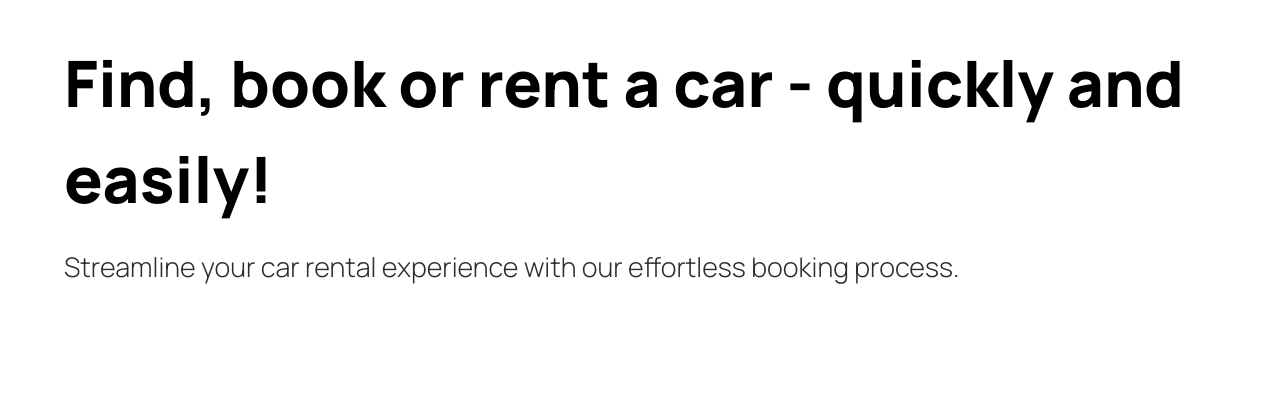
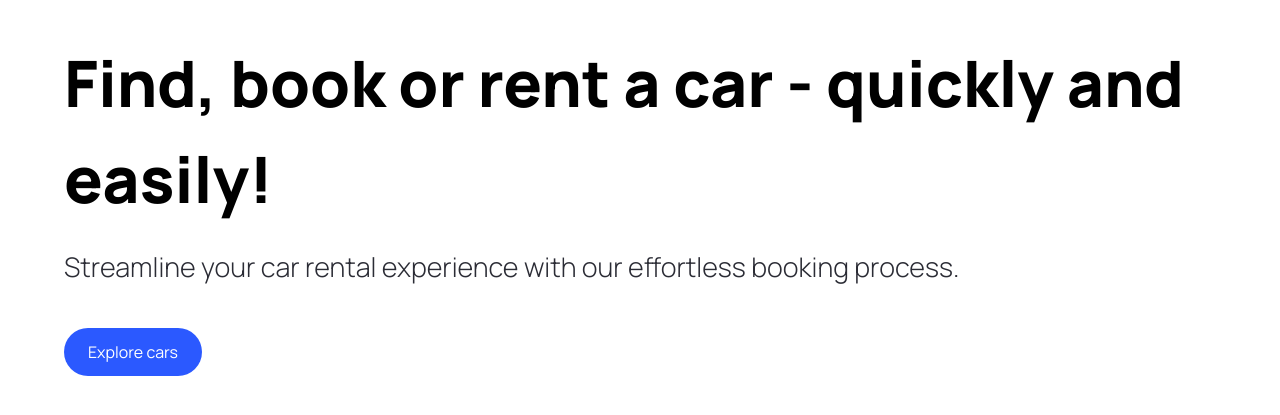
Before and after one commit to shubhanshu-02/Auto-rental-platform, a Next.js app: page / in a window 1280 px wide. Shown: the part 109-524 px from the top of the page. Built offline with nearby package versions, Linux system fonts and the light colour scheme.

Commit message:
useable frontend made

```diff
--- a/components/Hero.tsx
+++ b/components/Hero.tsx
@@ -1,6 +1,13 @@
+"use client"
+
 import CustomButton from "./CustomButton"
 
 const Hero = () =>{
+
+    const handleScroll = () => {
+
+    }
+
     return (
         <div className="hero">
         <div className="flex-1 pt-36 padding-x">
@@ -8,7 +15,7 @@ const Hero = () =>{
         <p className="hero__subtitle">
             Streamline your car rental experience with our effortless booking process.
         </p>
-        <CustomButton />
+        <CustomButton title = "Explore cars" containerStyles="bg-primary-blue text-white rounded-full mt-10" handleClick={handleScroll}/>
         </div>
         </div>
     )
```
